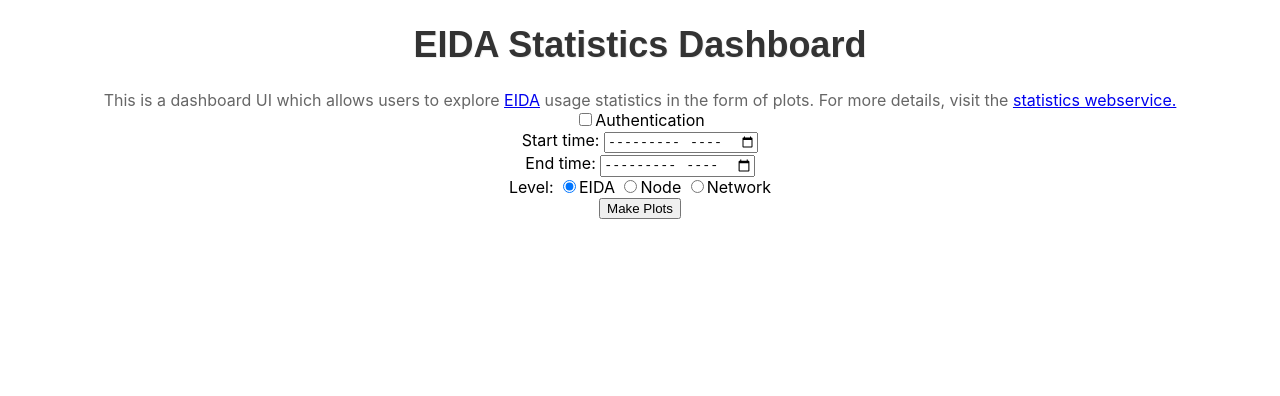
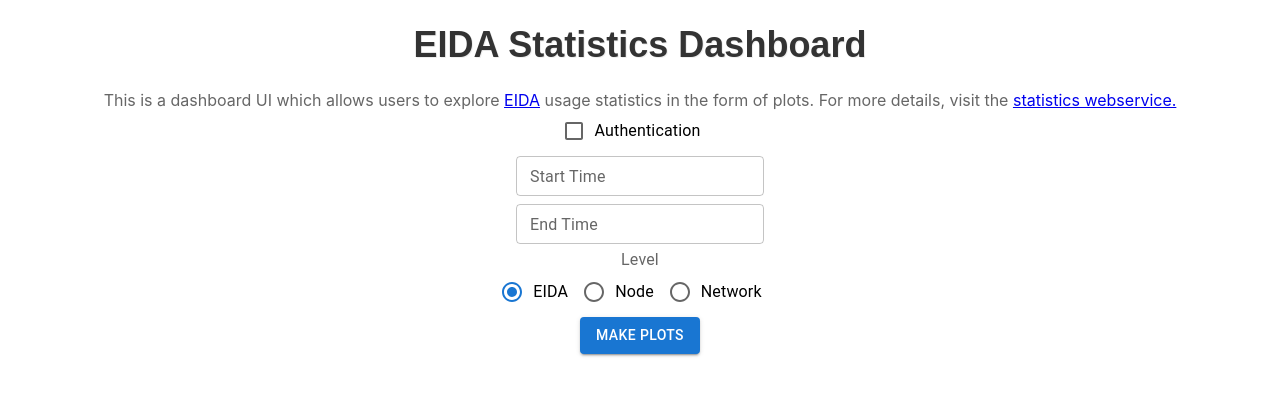
Before and after one commit to EIDA/statsboard, a React (Create React App) app in the folder statsboard/: page / in a window 1280 px wide. Shown: the top 396 px of the page. Built offline with nearby package versions, Linux system fonts and the light colour scheme.

Commit message:
Form customization

```diff
--- a/statsboard/package.json
+++ b/statsboard/package.json
@@ -3,10 +3,15 @@
   "version": "0.1.0",
   "private": true,
   "dependencies": {
+    "@emotion/react": "^11.11.1",
+    "@emotion/styled": "^11.11.0",
+    "@mui/material": "^5.13.5",
+    "@mui/x-date-pickers": "^6.7.0",
     "@testing-library/jest-dom": "^5.16.5",
     "@testing-library/react": "^13.4.0",
     "@testing-library/user-event": "^13.5.0",
     "country-iso-2-to-3": "^1.1.0",
+    "dayjs": "^1.11.8",
     "plotly.js": "^2.23.2",
     "plotly.js-dist": "^2.22.0",
     "react": "^18.2.0",
--- a/statsboard/src/App.css
+++ b/statsboard/src/App.css
@@ -19,6 +19,7 @@ h1 {
   font-size: 12px;
   color: #999;
   font-style: italic;
+  margin: 5px;
 }
 
 .total-plots {
--- a/statsboard/src/App.js
+++ b/statsboard/src/App.js
@@ -1,6 +1,17 @@
 import './App.css';
 import { useState } from 'react';
 import Plotly from 'plotly.js-dist';
+import Button from '@mui/material/Button';
+import TextField from '@mui/material/TextField';
+import FormControlLabel from '@mui/material/FormControlLabel';
+import Radio from '@mui/material/Radio';
+import RadioGroup from '@mui/material/RadioGroup';
+import FormControl from '@mui/material/FormControl';
+import FormLabel from '@mui/material/FormLabel';
+import Checkbox from '@mui/material/Checkbox';
+import { DatePicker } from '@mui/x-date-pickers/DatePicker';
+import { AdapterDayjs } from '@mui/x-date-pickers/AdapterDayjs';
+import { LocalizationProvider } from '@mui/x-date-pickers/LocalizationProvider';
 import { makePlotsEIDA } from './plotsEIDA.js';
 import { makePlotsNode } from './plotsNode.js';
 import { makePlotsNetwork } from './plotsNetwork.js';
@@ -14,6 +25,7 @@ function App() {
   const [showError, setShowError] = useState("");
   const [node, setNode] = useState("");
   const [network, setNetwork] = useState("");
+  const [station, setStation] = useState("");
 
   function handleClick() {
     if (!showError) {
@@ -73,8 +85,7 @@ function App() {
         For more details, visit the <a href="https://ws.resif.fr/eidaws/statistics/1/">statistics webservice.</a>
       </div>
       <div>
-        <input type="checkbox" checked={isAuthenticated} onChange={() => setIsAuthenticated(!isAuthenticated)} />
-        <label>Authentication</label>
+        <FormControlLabel control={<Checkbox checked={isAuthenticated} onChange={() => {setIsAuthenticated(!isAuthenticated); setLevel("eida");}}/>} label="Authentication" />
         {isAuthenticated && (
           <div>
             <label>Upload token file: </label>
@@ -86,41 +97,46 @@ function App() {
         )}
       </div>
       <div>
-        <label>Start time: </label>
-        <input type="month" value={startTime} onChange={(event) => setStartTime(event.target.value)} />
+        <LocalizationProvider dateAdapter={AdapterDayjs}>
+          <DatePicker label="Start Time" sx={{ m: 0.5 }} views={['year', 'month']} slotProps={{ textField: { size: 'small' } }} onChange={(newValue) => (newValue ? setStartTime(newValue.$y+'-'+(newValue.$M+1)) : '')} />
+        </LocalizationProvider>
       </div>
       <div>
-        <label>End time: </label>
-        <input type="month" value={endTime} onChange={(event) => setEndTime(event.target.value)} />
+        <LocalizationProvider dateAdapter={AdapterDayjs}>
+          <DatePicker label="End Time" sx={{ m: 0.5 }} views={['year', 'month']} slotProps={{ textField: { size: 'small' } }} onChange={(newValue) => (newValue ? setEndTime(newValue.$y+'-'+(newValue.$M+1)) : '')} />
+        </LocalizationProvider>
       </div>
       <div>
-        <label>Level: </label>
-        <input type="radio" name="level" value="eida" checked={level === "eida" || (!isAuthenticated && level === "station")} onChange={e => setLevel(e.target.value)} />
-        <label>EIDA </label>
-        <input type="radio" name="level" value="node" checked={level === "node"} onChange={e => setLevel(e.target.value)} />
-        <label>Node </label>
-        <input type="radio" name="level" value="network" checked={level === "network"} onChange={e => setLevel(e.target.value)} />
-        <label>Network </label>
-        {isAuthenticated && (
-          <>
-            <input type="radio" name="level" value="station" checked={level === "station"} onChange={e => setLevel(e.target.value)} />
-            <label>Station </label>
-          </>
-        )}
+        <FormControl>
+          <FormLabel id="demo-row-radio-buttons-group-label">Level</FormLabel>
+          <RadioGroup
+            row
+            aria-labelledby="demo-row-radio-buttons-group-label"
+            name="row-radio-buttons-group"
+          >
+            <FormControlLabel value="eida" control={<Radio checked={level === "eida"} onChange={e => setLevel(e.target.value)}/>} label="EIDA" />
+            <FormControlLabel value="node" control={<Radio checked={level === "node"} onChange={e => setLevel(e.target.value)}/>} label="Node" />
+            <FormControlLabel value="network" control={<Radio checked={level === "network"} onChange={e => setLevel(e.target.value)}/>} label="Network" />
+            {isAuthenticated && (<FormControlLabel value="station" control={<Radio checked={level === "station"} onChange={e => setLevel(e.target.value)}/>} label="Station" />)}
+          </RadioGroup>
+        </FormControl>
       </div>
       {level !== "eida" && (
         <div>
-          <label>Node: </label>
-          <input type="text" value={node} onChange={e => setNode(e.target.value)} />
+          <TextField label="Node" sx={{ m: 0.5 }} size="small" variant="outlined" value={node} onChange={e => setNode(e.target.value)} />
         </div>
       )}
-      {level === "network" && (
+      {(level === "network" || level === "station") && (
         <div>
-          <label>Network: </label>
-          <input type="text" value={network} onChange={e => setNetwork(e.target.value)} />
+          <TextField label="Network" sx={{ m: 0.5 }} size="small" variant="outlined" value={network} onChange={e => setNetwork(e.target.value)} />
         </div>
       )}
-      <button onClick={handleClick}>Make Plots</button>
+      {level === "station" && (
+        <div>
+          <TextField label="Station" sx={{ m: 0.5 }} size="small" variant="outlined" value={station} onChange={e => setStation(e.target.value)} />
+        </div>
+      )}
+      <Button sx={{ m: 0.5 }} variant="contained" onClick={handleClick}>Make Plots</Button>
       {showError && (
         <div className="error-message">
           {showError}
```
Also changed, not shown: 1 other file (tests, documents, lock files or other folders).
